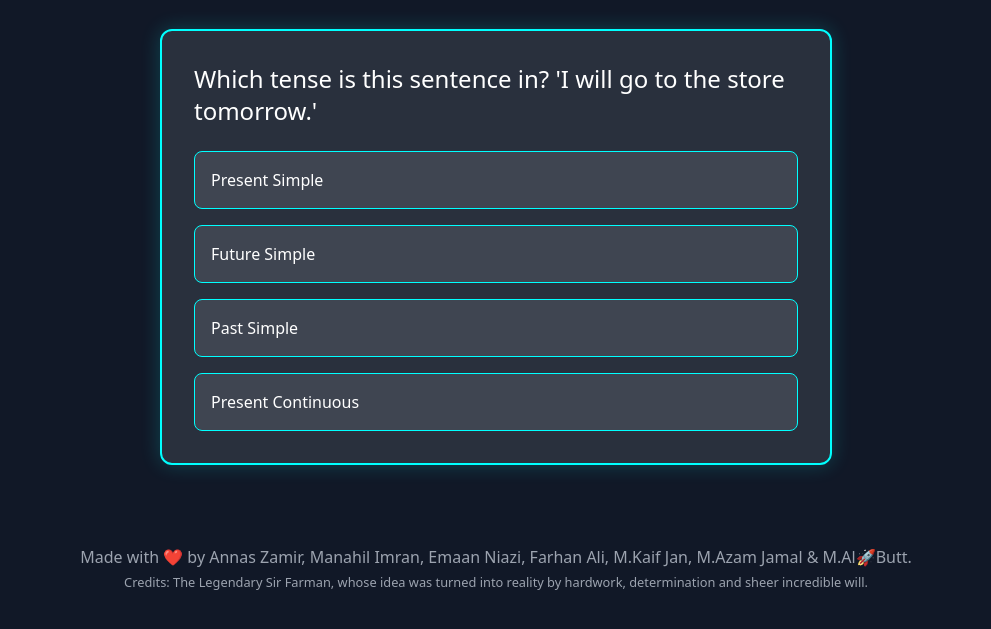
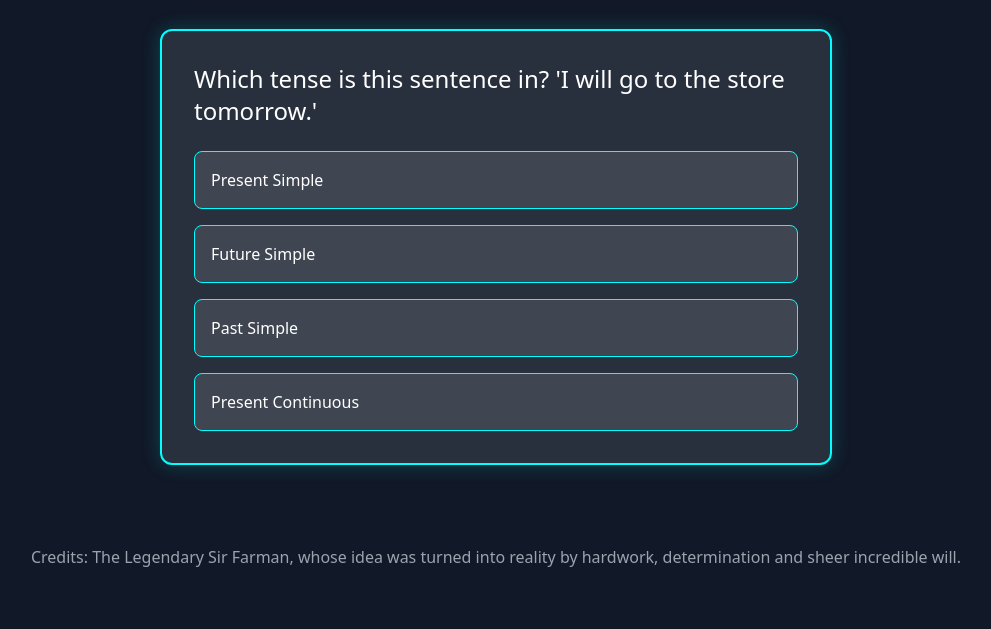
Before and after one commit to Muhammad-Ali-Butt/Tenses-game, a plain HTML site: page index.html in a window 1280 px wide. Shown: the part 147-776 px from the top of the page, without its empty margins (144-1135 px from the left). Drawn offline with nearby package versions, Linux system fonts and the light colour scheme.

Commit message:
Update index.html

```diff
--- a/index.html
+++ b/index.html
@@ -70,11 +70,7 @@
     </div>
 
     <footer class="text-center text-gray-400 py-4">
-        Made with ❤️ by Annas Zamir, Manahil Imran, Emaan Niazi, Farhan Ali, M.Kaif Jan, M.Azam Jamal & M.Al🚀Butt.<br>
-
-        <small>
             Credits: The Legendary Sir Farman, whose idea was turned into reality by hardwork, determination and sheer incredible will.
-        </small>
     </footer>
 
 
```
